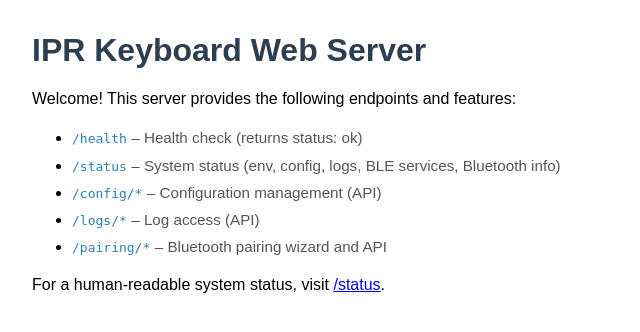
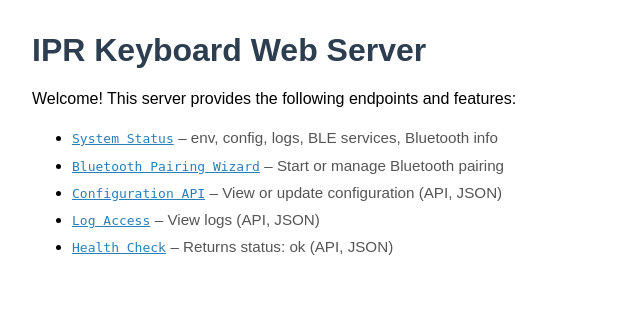
Before and after one commit to meibye/ipr-keyboard, a Flask app: page / in a window 1280 px wide. Shown: the top 332 px of the page, without its empty margins (0-640 px from the left). Run offline with Flask 3, Linux system fonts and the light colour scheme; parts of the project's set-up code (start-up, migrations or seed data) failed here and were passed over.

Commit message:
feat: Enhance web server functionality with new status page and improved index links

```diff
--- a/src/ipr_keyboard/web/server.py
+++ b/src/ipr_keyboard/web/server.py
@@ -55,7 +55,7 @@ def create_app() -> Flask:
 
     @app.route("/")
     def index():
-        """Root: Human-readable HTML index of server functionality."""
+        """Root: Human-readable HTML index of server functionality with links."""
         return render_template("index.html")
 
     @app.get("/health")
@@ -63,35 +63,21 @@ def create_app() -> Flask:
         """Simple health-check endpoint."""
         return jsonify({"status": "ok"})
 
-    @app.get("/status")
+    @app.route("/status")
     def status():
-        """System status endpoint.
-
-        Returns JSON with:
-          - environment (IPR_USER, IPR_PROJECT_ROOT)
-          - config file info
-          - log file presence
-          - systemd status for BLE HID service
-          - Bluetooth adapter + paired device info
-        """
+        """System status endpoint (HTML)."""
         env = {
             "IPR_USER": os.environ.get("IPR_USER", ""),
             "IPR_PROJECT_ROOT": os.environ.get("IPR_PROJECT_ROOT", ""),
         }
-
         project_root = Path(env["IPR_PROJECT_ROOT"] or ".")
         config_file = project_root / "ipr-keyboard" / "config.json"
         log_file = project_root / "ipr-keyboard" / "logs" / "ipr_keyboard.log"
-
         services = {
             "bt_hid_ble.service": _service_status("bt_hid_ble.service"),
             "bt_hid_agent_unified.service": _service_status("bt_hid_agent_unified.service"),
         }
-
-        # Bluetooth adapter info
         adapter_info = _run_cmd(["bluetoothctl", "show"])
-
-        # Paired devices and their info
         devices: list[dict[str, Any]] = []
         try:
             devices_out = subprocess.check_output(
@@ -105,24 +91,13 @@ def create_app() -> Flask:
                     devices.append({"mac": mac, "info": info_out})
         except Exception as exc:
             devices.append({"error": f"failed to query devices: {exc}"})
-
-        return jsonify(
-            {
-                "env": env,
-                "config": {
-                    "file": str(config_file),
-                    "exists": config_file.exists(),
-                },
-                "log": {
-                    "file": str(log_file),
-                    "exists": log_file.exists(),
-                },
-                "services": services,
-                "bluetooth": {
-                    "adapter": adapter_info,
-                    "devices": devices,
-                },
-            }
+        return render_template(
+            "status.html",
+            env=env,
+            config={"file": str(config_file), "exists": config_file.exists()},
+            log={"file": str(log_file), "exists": log_file.exists()},
+            services=services,
+            bluetooth={"adapter": adapter_info, "devices": devices},
         )
 
     logger.info("Web server created")
--- a/src/ipr_keyboard/web/templates/index.html
+++ b/src/ipr_keyboard/web/templates/index.html
@@ -15,12 +15,11 @@
     <h1>IPR Keyboard Web Server</h1>
     <p>Welcome! This server provides the following endpoints and features:</p>
     <ul>
-        <li><span class="endpoint">/health</span> <span class="desc">– Health check (returns status: ok)</span></li>
-        <li><span class="endpoint">/status</span> <span class="desc">– System status (env, config, logs, BLE services, Bluetooth info)</span></li>
-        <li><span class="endpoint">/config/*</span> <span class="desc">– Configuration management (API)</span></li>
-        <li><span class="endpoint">/logs/*</span> <span class="desc">– Log access (API)</span></li>
-        <li><span class="endpoint">/pairing/*</span> <span class="desc">– Bluetooth pairing wizard and API</span></li>
+        <li><a class="endpoint" href="/status">System Status</a> <span class="desc">– env, config, logs, BLE services, Bluetooth info</span></li>
+        <li><a class="endpoint" href="/pairing/">Bluetooth Pairing Wizard</a> <span class="desc">– Start or manage Bluetooth pairing</span></li>
+        <li><a class="endpoint" href="/config/">Configuration API</a> <span class="desc">– View or update configuration (API, JSON)</span></li>
+        <li><a class="endpoint" href="/logs/">Log Access</a> <span class="desc">– View logs (API, JSON)</span></li>
+        <li><a class="endpoint" href="/health">Health Check</a> <span class="desc">– Returns status: ok (API, JSON)</span></li>
     </ul>
-    <p>For a human-readable system status, visit <a href="/status">/status</a>.</p>
 </body>
 </html>
```
Also changed, not shown: src/ipr_keyboard/web/templates/status.html (added, +67 -0 lines).
